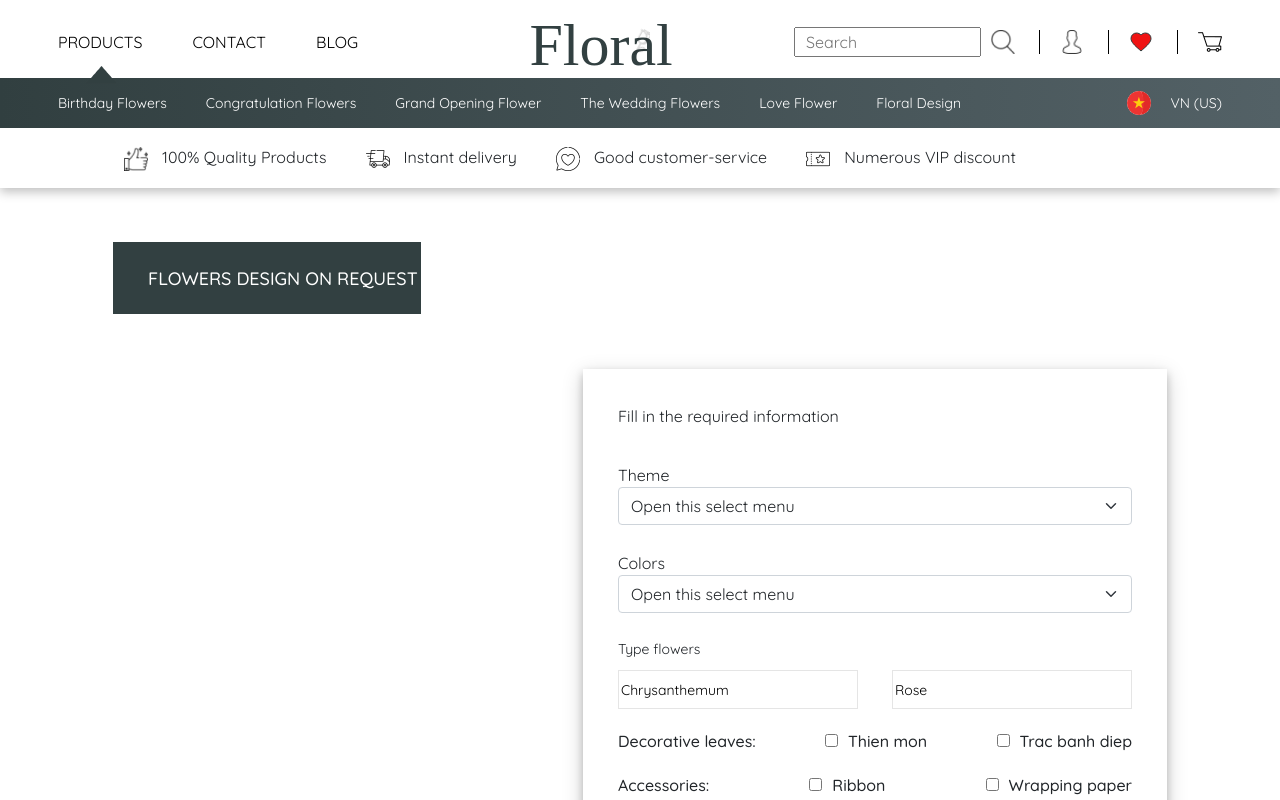
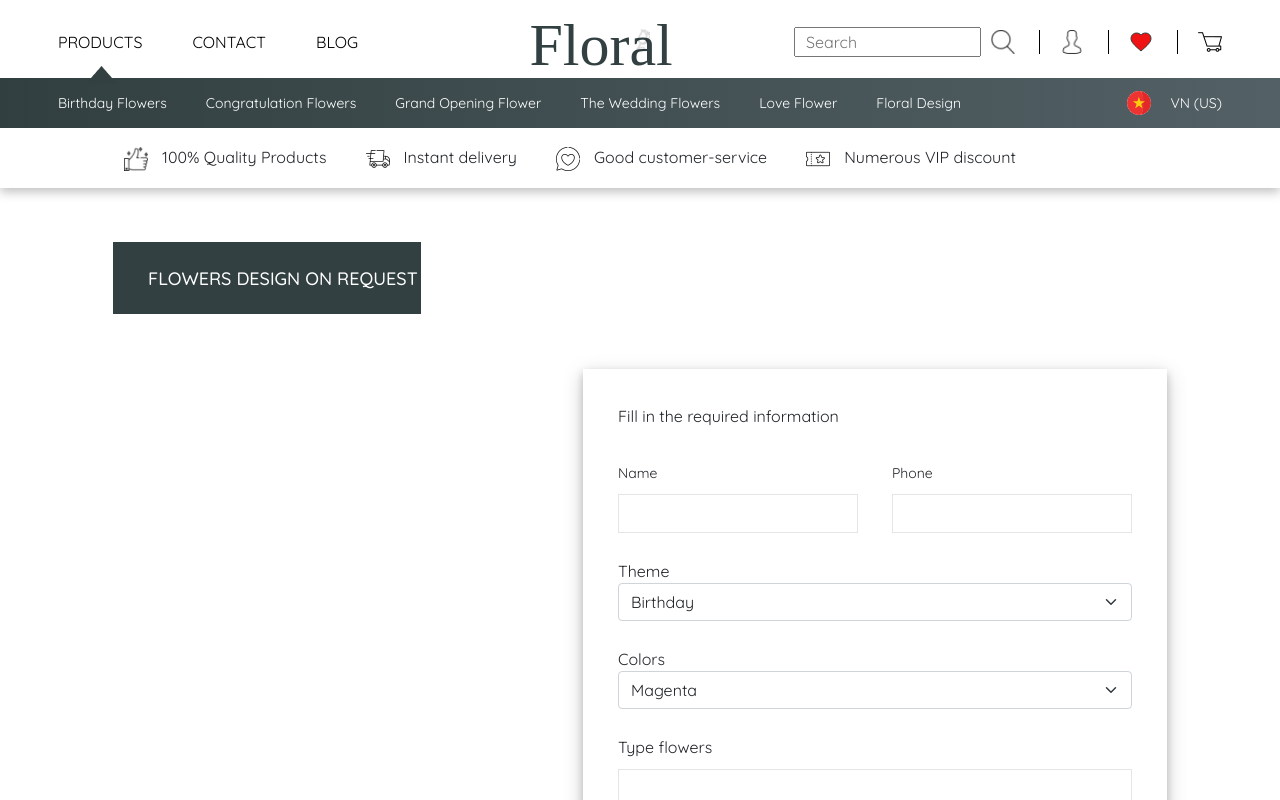
Before and after one commit to HoTrHieu/TKGD, a React (Create React App) app: page /editflower in a window 1280 px wide. Shown: the top 800 px of the page. Built offline with nearby package versions, Linux system fonts and the light colour scheme; the HTML template or start-up script is replaced by a standard one; a web font is replaced by a local one.

Commit message:
edit design

```diff
--- a/server/db.json
+++ b/server/db.json
@@ -821,5 +821,6 @@
   ],
   "favorites": [],
   "cart": [],
-  "payments": []
+  "payments": [],
+  "designs": []
 }
--- a/src/containers/EditFlowerPage/EditFlowerPage.jsx
+++ b/src/containers/EditFlowerPage/EditFlowerPage.jsx
@@ -1,13 +1,43 @@
-import React, {useContext} from 'react';
+import React, {useContext, useState} from 'react';
 import css from './EditFlowerPage.module.css'
 import withLayout from 'components/Layout';
-import ShopImg from 'assets/images/cartPage/shopImg1.png';
 import { withRouter } from 'react-router-dom';
 import {compose} from 'redux';
-import CardContext from '../../cardContext';
-import { DATA_ALL } from '../../constants';
+import { useForm } from "react-hook-form";
+import Modal from 'react-modal';
+import classNames from 'classnames';
+import {addDesign} from './../../utils/api';
 
-const EditFlowerPage = props=>{
+const EditFlowerPage = props=> {
+  const [isOpen, setIsOpen] = useState(false);
+
+  const { register, handleSubmit, watch, formState: { errors } } = useForm();
+
+  const closeModal = () => {
+    setIsOpen(false);
+    props.history.push('/');
+  }
+
+  const onSubmitForm = (data) => {
+    addDesign(data).then(res => {
+      setIsOpen(true);
+    })
+  }
+
+  const customStyles = {
+    content: {
+      top: '50%',
+      left: '50%',
+      right: 'auto',
+      bottom: 'auto',
+      marginRight: '-50%',
+      transform: 'translate(-50%, -50%)',
+      width: '300px',
+      height: '150px',
+      margin: '0 auto'
+    },
+  };
+
     return (
         <div className={css.cartContainer}>
           <div className={css.cartTitle}>FLOWERS DESIGN ON REQUEST</div>
@@ -16,49 +46,60 @@ const EditFlowerPage = props=>{
             <div className={css.cartInfo}>
               <div className={css.cartInfoContent}>
                 <div className={css.titleInfo}>Fill in the required information</div>
+                <form onSubmit={handleSubmit(onSubmitForm)}>
+                  <div className={css.nameFone}>
+                    <div className={css.name}>
+                      <span >Name </span><br/>
+                      <input type="text" {...register("name", { required: true })}/>
+                      {errors.name && <p className={css.errorText}>This field is required</p>}
+                    </div>
+                    <div className={css.name}>
+                      <span>Phone</span><br/>
+                      <input type="text" {...register("phone", { required: true, pattern: /[0-9]{10}/ })}/>
+                      {errors.phone && <p className={css.errorText}>Required or not a number</p>}
+                    </div>
+                  </div>
+
                   <div className={css.address}>
                     <label>Theme</label><br/>
-                  <select class="form-select" aria-label="Default select example">
-                        <option selected>Open this select menu</option>
-                        <option value="1">Birthday</option>
-                        <option value="2">Baby’s 1st Birthday</option>
-                        <option value="3">Wedding restaurant</option>
+                    <select {...register("theme", { required: true })} class="form-select" aria-label="Default select example">
+                      <option disabled>Open this select menu</option>
+                      <option value="birthday" selected>Birthday</option>
+                      <option value="congrats">Congrats</option>
+                      <option value="opening">Opening</option>
+                      <option value="wedding">Wedding</option>
+                      <option value="love">Love</option>
                     </select>
+                    {errors.theme && <p className={css.errorText}>This field is required</p>}
                   </div>
                   <div className={css.address}>
                     <label>Colors</label><br/>
-                  <select class="form-select" aria-label="Default select example">
-                        <option selected>Open this select menu</option>
-                        <option value="1">Magenta</option>
-                        <option value="2">Lavender</option>
-                        <option value="3">Vermilion</option>
-                        <option value="4">Black white</option>
+                    <select {...register("color", { required: true })} class="form-select" aria-label="Default select example">
+                        <option disabled>Open this select menu</option>
+                        <option selected value="magenta">Magenta</option>
+                        <option value="lavender">Lavender</option>
+                        <option value="vermilion">Vermilion</option>
+                        <option value="black_white">Black white</option>
                     </select>
+                    {errors.color && <p className={css.errorText}>This field is required</p>}
                   </div>
                   <div className={css.nameFone}>
-                  <div className={css.name}>
+                    <div className={css.typeFlower}>
                       <span >Type flowers </span><br/>
-                    <input type="text"  value ="Chrysanthemum"/>
-                  </div>
-                  <div className={css.name}>
-                    <span></span><br/>
-                    <input type="text" value="Rose"/>
+                      <input {...register("flowers", { required: true })} type="text"/>
+                      {errors.flowers && <p className={css.errorText}>This field is required</p>}
                     </div>
                   </div>
-                {/* <div>
-                  <input type="checkbox" />
-                  <span> Tạo tài khoản</span>
-                </div> */}
                   <div className={css.deliveryContainer}>
                     <div className={css.method}>
                       <span>Decorative leaves: </span>
                       <div className={css.cod}>
-                      <input type="checkbox" />
-                      <label>Thien mon</label>
+                        <input type="checkbox" {...register("leaves1", { required: false })} value="Tianmen flower"/>
+                        <label>Tianmen flower</label>
                       </div>
                       <div className={css.cod}>
-                      <input type="checkbox" />
-                      <label htmlFor="">Trac banh diep</label>
+                        <input type="checkbox" {...register("leaves2", { required: false })} value="Biota orientalis" />
+                        <label htmlFor="">Biota orientalis</label>
                       </div>
                     </div>
                   </div>
@@ -66,18 +107,18 @@ const EditFlowerPage = props=>{
                     <div className={css.method}>
                       <span>Accessories: </span>
                       <div className={css.cod}>
-                      <input type="checkbox" />
+                        <input type="checkbox" {...register("accessories1", { required: false })} value="ribbon" />
                         <label>Ribbon</label>
                       </div>
                       <div className={css.cod}>
-                      <input type="checkbox" />
+                        <input type="checkbox" {...register("accessories2", { required: false })} value="paper"/>
                         <label htmlFor="">Wrapping paper</label>
                       </div>
                     </div>
                   </div>
                   <div className={css.note}>
                     <label htmlFor="">Note for Shop :</label><br/>
-                  <textarea name="" id="" cols="30" rows="10"></textarea>
+                    <textarea name="" id="" cols="30" rows="10" {...register("note", { required: false })}></textarea>
                   </div>
                   {/* <button className={css.btnBook}>Đặt Hàng</button> */}
                   <div className={css.totlaContainer}>
@@ -86,9 +127,22 @@ const EditFlowerPage = props=>{
                     </div>
                     <button className={css.btnOrder}>Send</button>
                   </div>
+                  </form>
               </div>
             </div>
           </div>
+          <Modal
+            isOpen={isOpen}
+            style={customStyles}
+          >
+            <div className={css.modalCustom}>
+              <p className={css.titleModal}>Request Success</p>
+              <div className={css.wrapbutton}>
+                <button className={css.btnClose} onClick={() => closeModal()}>Close</button>
+              </div>
+            </div>
+
+          </Modal>
         </div>
     )
 }
--- a/src/containers/EditFlowerPage/EditFlowerPage.module.css
+++ b/src/containers/EditFlowerPage/EditFlowerPage.module.css
@@ -215,3 +215,47 @@
     color: #FFFFFF;
     font-size: 15px;
 }
+
+.errorText {
+    color: red;
+    margin-top: 4px;
+    margin: 0;
+}
+
+.typeFlower {
+    width: 100%;
+}
+
+.typeFlower input {
+	margin-top: 10px;
+    width: 100%;
+	height: 39px;
+	border: 1px solid #E5E5E5;
+}
+
+.modalCustom {
+
+}
+
+.titleModal {
+    font-weight: bold;
+    font-size: 18px;
+    color: green;
+    text-align: center;
+}
+
+.wrapbutton {
+    width: 100%;
+    height: 28px;
+    display: flex;
+    /* width: 100%; */
+    justify-content: flex-end;
+    margin-top: 45px;
+}
+
+.btnClose {
+    width: 60px;
+    height: 30px;
+    color: white;
+    background-color: #324041;
+}
--- a/src/utils/api.js
+++ b/src/utils/api.js
@@ -192,3 +192,32 @@ export const addPayment = (payment) => {
     console.log('error add favorite', error);
   });
 }
+
+
+//designs
+export const getDesigns = () => {
+  //relateds
+  return axios({
+    method: 'get',
+    url: `${urlRoot}/designs`,
+    responseType: 'json'
+  }).then(result => {
+    return result;
+  }).catch(function (error) {
+    console.log('error get cart', error);
+  });
+}
+
+export const addDesign = (floral) => {
+  return axios({
+    method: 'post',
+    url: `${urlRoot}/designs`,
+    data: {
+      ...floral
+    }
+  }).then(result => {
+    return result;
+  }).catch(function (error) {
+    console.log('error add favorite', error);
+  });
+}
```
Lines whose indentation alone changed are shown as unchanged.
